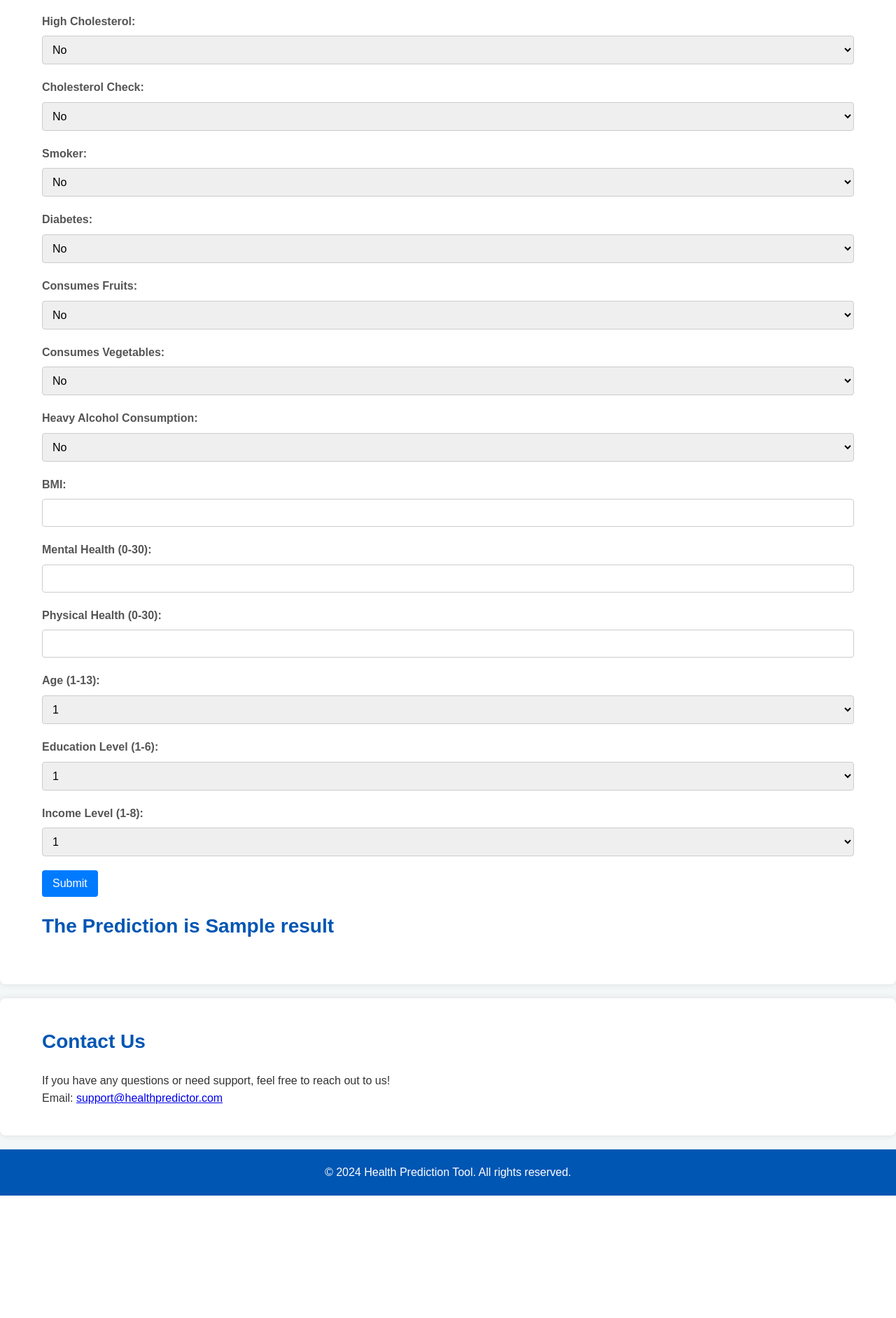
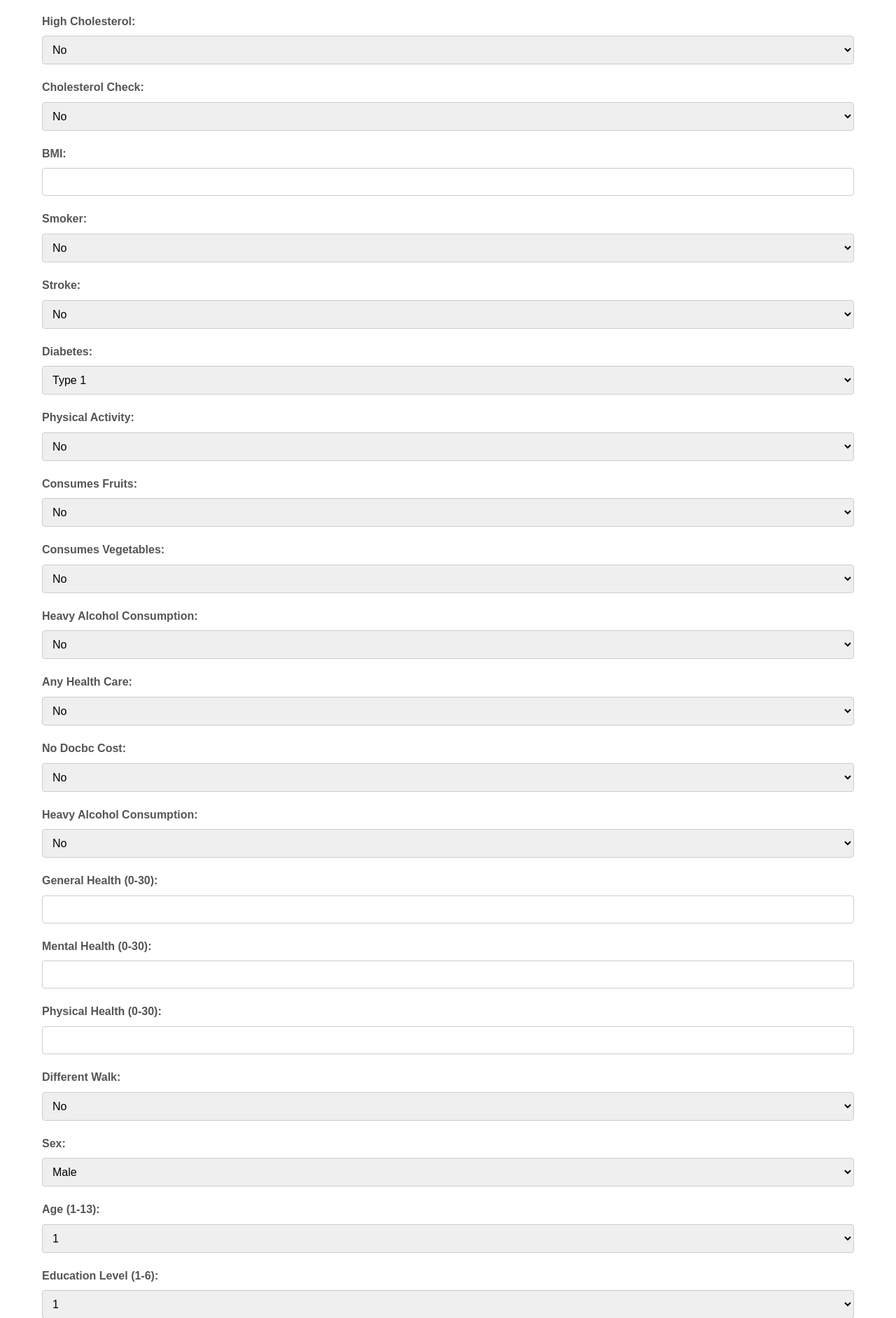
Before and after one commit to Gauthamraj-S/Heart-Disease-Prediction, a Flask app: template templates/home.html in a window 1280 px wide. Shown: the part 675-2559 px from the top of the page at 70% size. Before the commit the page ends 2384 px from the top, so only its background shows below. Run offline with Flask 3, Linux system fonts and the light colour scheme; the template is opened without the code that fills it: most values are stand-ins (such as "Sample title", 1, 10 or a date in 2020).

Commit message:
Updated Flask app.py and home.html

```diff
--- a/app.py
+++ b/app.py
@@ -55,8 +55,15 @@ def predict_datapoint():
             predict_pipeline = PredictPipeline()
             results = predict_pipeline.predict(pred_df)
 
+            if results[0] == 0:
+                prediction_output = "Disease"
+            elif results[0] == 1:
+                prediction_output = "Attack"
+            else:
+                prediction_output = "Unknown"
+
             # Return the prediction result
-            return render_template('home.html', results=results[0])
+            return render_template('home.html', results=prediction_output)
 
         except Exception as e:
             raise CustomException(e, sys)
--- a/src/pipeline/predict_pipeline.py
+++ b/src/pipeline/predict_pipeline.py
@@ -8,7 +8,7 @@ class PredictPipeline:
         # Placeholder for pipeline initialization
         pass
 
-    def predict(self, data, features):
+    def predict(self, features):
         try:
 
             model_path='artifacts\model.pkl'
--- a/templates/home.html
+++ b/templates/home.html
@@ -37,7 +37,6 @@
                 <h2>Health Prediction Form</h2>
                 <p>Please fill out the form below to get personalized health predictions.</p>
                 <form action="{{ url_for('predict_datapoint') }}" method="post">
-
                     <!-- Binary Flags -->
                     <div class="form-group">
                         <label for="highbp">High Blood Pressure:</label>
@@ -64,6 +63,11 @@
                     </div>
 
                     <div class="form-group">
+                        <label for="bmi">BMI:</label>
+                        <input type="number" id="bmi" name="BMI" step="0.1" min="0" required>
+                    </div>
+
+                    <div class="form-group">
                         <label for="smoker">Smoker:</label>
                         <select id="smoker" name="Smoker">
                             <option value="0">No</option>
@@ -72,12 +76,30 @@
                     </div>
 
                     <div class="form-group">
-                        <label for="diabetes">Diabetes:</label>
-                        <select id="diabetes" name="Diabetes">
+                        <label for="Stroke">Stroke:</label>
+                        <select id="Stroke" name="Stroke">
                             <option value="0">No</option>
                             <option value="1">Yes</option>
                         </select>
                     </div>
+
+                    <div class="form-group">
+                        <label for="diabetes">Diabetes:</label>
+                        <select id="diabetes" name="Diabetes">
+                            <option value="1">Type 1</option>
+                            <option value="2">Type 2</option>
+                        </select>
+                    </div>
+
+                    <div class="form-group">
+                        <label for="PhysActivity">Physical Activity:</label>
+                        <select id="PhysActivity" name="PhysActivity">
+                            <option value="0">No</option>
+                            <option value="1">Yes</option>
+                        </select>
+                    </div>
+
+
 
                     <div class="form-group">
                         <label for="fruits">Consumes Fruits:</label>
@@ -103,10 +125,33 @@
                         </select>
                     </div>
 
-                    <!-- Numeric Values -->
                     <div class="form-group">
-                        <label for="bmi">BMI:</label>
-                        <input type="number" id="bmi" name="BMI" step="0.1" min="0" required>
+                        <label for="AnyHealthcare">Any Health Care:</label>
+                        <select id="AnyHealthcare" name="AnyHealthcare">
+                            <option value="0">No</option>
+                            <option value="1">Yes</option>
+                        </select>
+                    </div>
+
+                    <div class="form-group">
+                        <label for="NoDocbcCost">No Docbc Cost:</label>
+                        <select id="NoDocbcCost" name="NoDocbcCost">
+                            <option value="0">No</option>
+                            <option value="1">Yes</option>
+                        </select>
+                    </div>
+
+                    <div class="form-group">
+                        <label for="hvy-alcohol-consump">Heavy Alcohol Consumption:</label>
+                        <select id="hvy-alcohol-consump" name="HvyAlcoholConsump">
+                            <option value="0">No</option>
+                            <option value="1">Yes</option>
+                        </select>
+                    </div>
+
+                    <div class="form-group">
+                        <label for="GenHlth">General Health (0-30):</label>
+                        <input type="number" id="GenHlth" name="GenHlth" min="0" max="4" required>
                     </div>
 
                     <div class="form-group">
@@ -119,7 +164,22 @@
                         <input type="number" id="physhlth" name="PhysHlth" min="0" max="30" required>
                     </div>
 
-                    <!-- Additional Numeric Inputs -->
+                    <div class="form-group">
+                        <label for="DiffWalk">Different Walk:</label>
+                        <select id="DiffWalk" name="DiffWalk">
+                            <option value="0">No</option>
+                            <option value="1">Yes</option>
+                        </select>
+                    </div>
+
+                    <div class="form-group">
+                        <label for="Sex">Sex:</label>
+                        <select id="Sex" name="Sex">
+                            <option value="0">Male</option>
+                            <option value="1">Female</option>
+                        </select>
+                    </div>
+
                     <div class="form-group">
                         <label for="age">Age (1-13):</label>
                         <select id="age" name="Age">
@@ -172,7 +232,7 @@
                 </form>
 
                 <h2>
-                    The Prediction is {{result}}
+                    The Prediction is {{ results }}
                 </h2>
             </div>
         </section>
```
